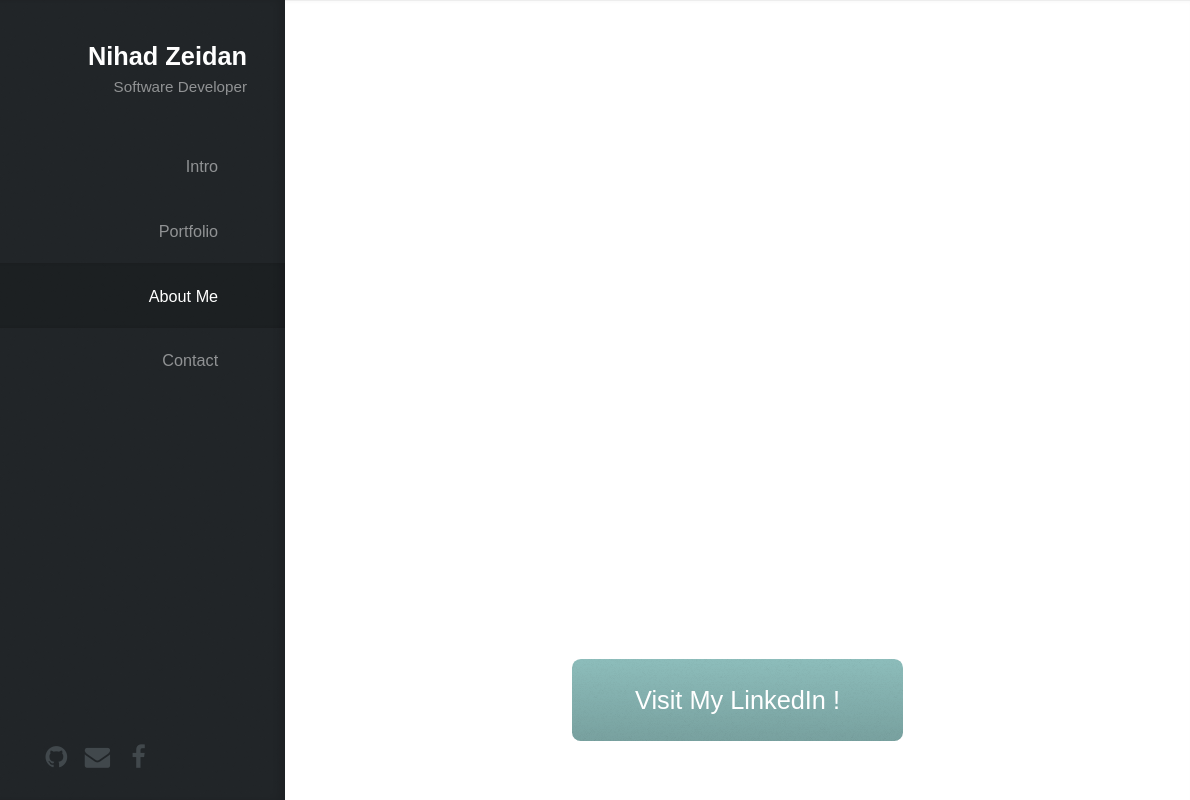
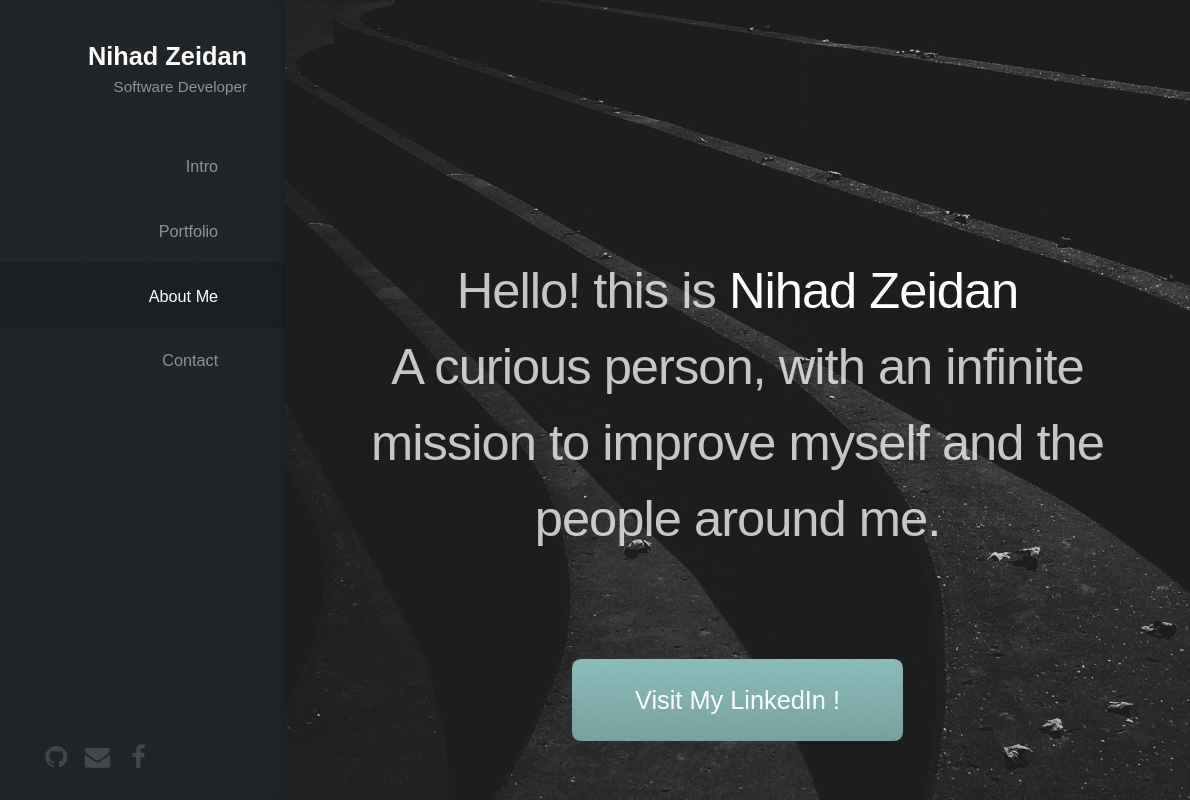
Before and after one commit to NihadZeidan/Lab05-Deploy-Portfolio, a website: page index.html in a window 1280 px wide. Shown: the top 800 px of the page, 90-1280 px from the left. Drawn offline with Linux system fonts and the light colour scheme; the site is published under a folder, as on GitHub Pages, so addresses that start at the root find nothing.

Commit message:
edit path

```diff
--- a/public/assets/css/module.css
+++ b/public/assets/css/module.css
@@ -876,7 +876,7 @@ button,
 }
 
 #main>section.one {
-    background-image: url("/public/assets/css/images/shapelined-K9QHL52rE2k-unsplash.jpg");
+    background-image: url("images/shapelined-K9QHL52rE2k-unsplash.jpg");
     height: fit-content;
 }
 
```
